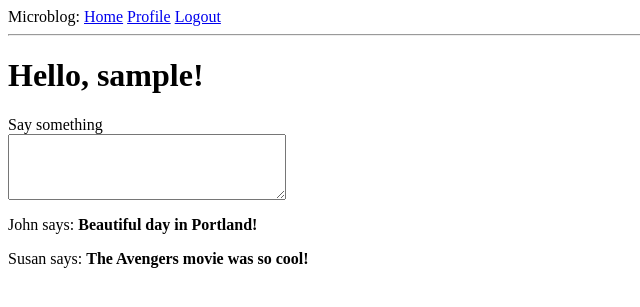
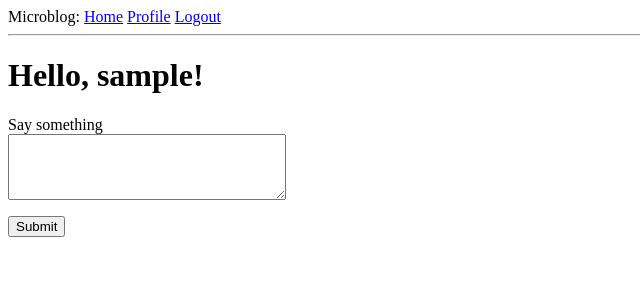
Before and after one commit to Stoon2/microblog, a Flask app: page / in a window 1280 px wide. Shown: the top 307 px of the page, without its empty margins (0-640 px from the left). Run offline with Flask 2, Linux system fonts and the light colour scheme; the visitor is signed in with stand-in values (Sample User, id 1); data comes from the database, SQL or seed files in the repository; data that the repository does not hold is empty; parts of the project's set-up code (start-up, migrations or seed data) failed here and were passed over.

Commit message:
Fixed submit button not showing

```diff
--- a/app/routes.py
+++ b/app/routes.py
@@ -19,19 +19,7 @@ def index():
         db.session.commit()
         flash('Your post is now live!')
         return redirect(url_for(index))
-    posts = [
-        {
-            'author': {'username': 'John'},
-            'body': 'Beautiful day in Portland!'
-        },
-        {
-            'author': {'username': 'Susan'},
-            'body': 'The Avengers movie was so cool!'
-        }
-    ] # dummy object
-
-    # return render_template('index.html', user=user) - use this to test whether if conditions work in template engine
-    # REMOVED user=user as we're using real data in DB now
+    posts = current_user.followed_posts().all()
     return render_template('index.html', title='Home Page', posts=posts, form=form)
 
 @app.route('/login', methods=['GET', 'POST'])
--- a/app/templates/index.html
+++ b/app/templates/index.html
@@ -13,6 +13,7 @@
                 </span>
             {% endfor %}
         </p>
+        <p>{{ form.submit() }}</p>
     </form>
     {% for post in posts %}
     <div><p>{{ post.author.username }} says: <b>{{ post.body }}</b></p></div>
```
